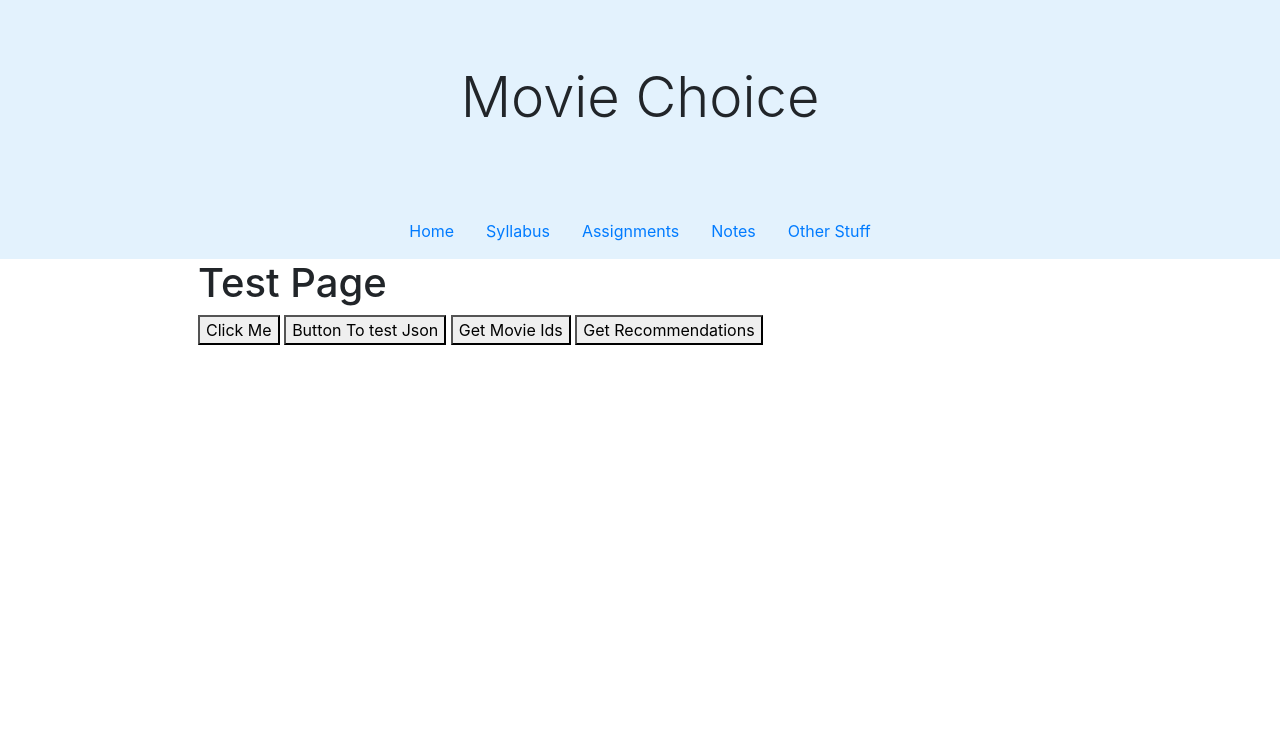
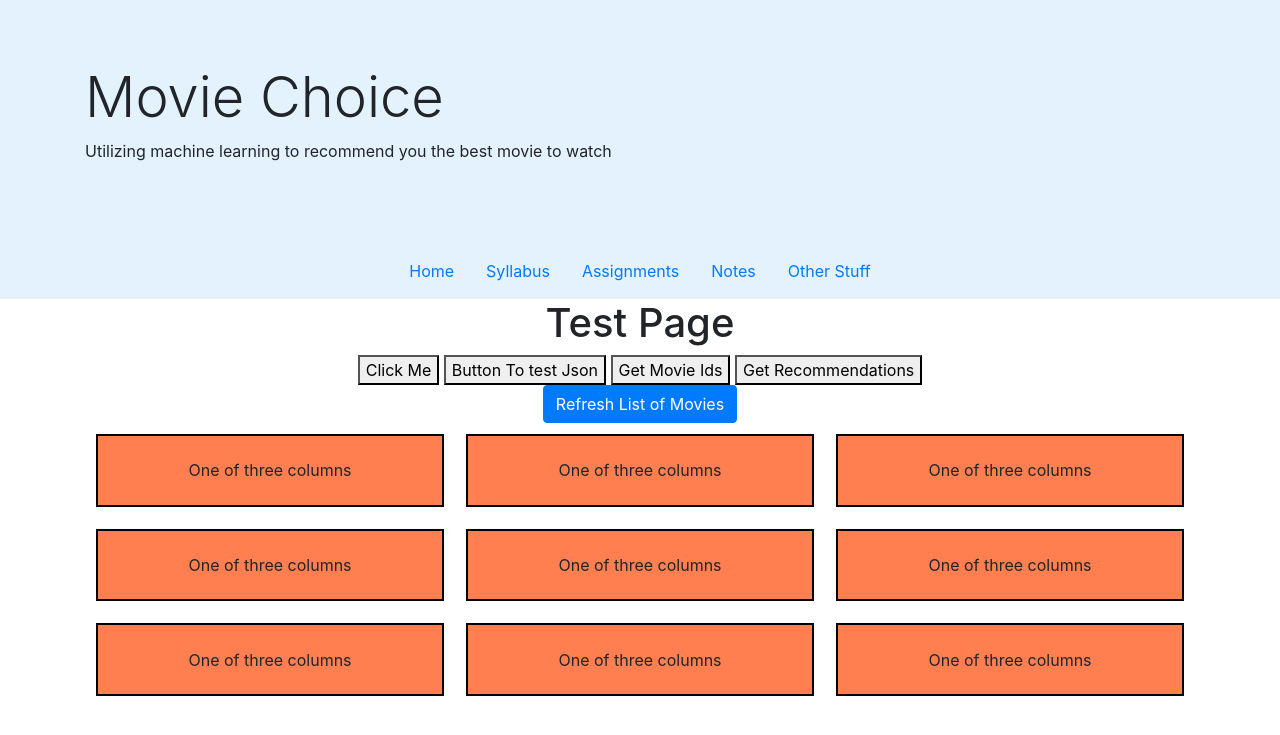
Before and after one commit to jkaczm/MovieChoice, a Django app: page /movieRecommender/ in a window 1280 px wide. Shown: the top 735 px of the page. Run offline with Django 3.2, Linux system fonts and the light colour scheme; some libraries are stand-ins or nearby versions.

Commit message:
updated interface

```diff
--- a/movieRecommender/static/style.css
+++ /dev/null
@@ -1,3 +0,0 @@
-body {
-    background-color: aqua;
-}
--- a/movieRecommender/templates/movieRecommender/app.html
+++ b/movieRecommender/templates/movieRecommender/app.html
@@ -11,9 +11,8 @@
     <meta name="viewport" content="width=device-width, initial-scale=1.0">
     <meta http-equiv="X-UA-Compatible" content="ie=edge">
     <title>Movie Choice</title>
-    <link rel="stylesheet" type="text/css" href="{% static 'style.css' %}"/>
-    <link rel="stylesheet" type="text/css" href="{% static '/css/bootstrap.min.css' %}"/>
-    <link rel="stylesheet" type="text/css" href="{% static '/css/style.css' %}"/>
+    <link rel="stylesheet" type="text/css" href="{% static '/css/bootstrap.min.css' %}" />
+    <link rel="stylesheet" type="text/css" href="{% static '/css/style.css' %}" />
 
     <script src="{% static '/js/bootstrap.min.js' %}"></script>
     <script src="{% static '/js/jquery-1.10.2.js' %}"></script>
@@ -22,7 +21,8 @@
 <body>
     <div class="jumbotron jumbotron-fluid">
         <div class="container">
-            <h1 class="display-4" style="text-align: center">Movie Choice</h1>
+            <h1 class="display-4">Movie Choice</h1>
+            <p>Utilizing machine learning to recommend you the best movie to watch</p>
         </div>
     </div>
 
@@ -46,20 +46,129 @@
         </ul>
     </nav>
 
-    <div class="container" style="padding-left:10%">
+    <div class="container" style="text-align: center">
 
         <h1>Test Page</h1>
         <button id="btn">Click Me</button>
         <button id="btn2">Button To test Json</button>
         <button id="btn-for-ids">Get Movie Ids</button>
         <button id="get-recommendations">Get Recommendations</button>
-        <div id="output"></div>
+        <br>
+        <button id="btn-refresh" type="button" class="btn btn-primary">Refresh List of Movies</button>
+        <br>
+        <div class="container">
+            <div class="row">
+                <div id="11" style="background-color: coral; border:2px solid black; margin:1%; padding: 2%" class="col">
+                    One of three columns
+                </div>
+                <div id="12" style="background-color: coral; border:2px solid black; margin:1%; padding: 2%" class="col">
+                    One of three columns
+                </div>
+                <div id="13" style="background-color: coral; border:2px solid black; margin:1%; padding: 2%" class="col">
+                    One of three columns
+                </div>
+            </div>
+            <div class="row">
+                <div id="21" style="background-color: coral; border:2px solid black; margin:1%; padding: 2%" class="col">
+                    One of three columns
+                </div>
+                <div id="22" style="background-color: coral; border:2px solid black; margin:1%; padding: 2%" class="col">
+                    One of three columns
+                </div>
+                <div id="23" style="background-color: coral; border:2px solid black; margin:1%; padding: 2%" class="col">
+                    One of three columns
+                </div>
+            </div>
+            <div class="row">
+                <div id="31" style="background-color: coral; border:2px solid black; margin:1%; padding: 2%" class="col">
+                    One of three columns
+                </div>
+                <div id="32" style="background-color: coral; border:2px solid black; margin:1%; padding: 2%" class="col">
+                    One of three columns
+                </div>
+                <div id="33" style="background-color: coral; border:2px solid black; margin:1%; padding: 2%" class="col">
+                    One of three columns
+                </div>
+            </div>
+        </div>
 
 
+        <div id="output"></div>
     </div>
 
     <script>
         var testVariable = " hello, I'm a test";
+
+        $("#11").mouseenter(function () {
+            $("#11").css("background-color", "red");
+        });
+        $("#11").mouseleave(function () {
+            $("#11").css("background-color", "coral");
+        });
+        $("#12").mouseenter(function () {
+            $("#12").css("background-color", "red");
+        });
+        $("#12").mouseleave(function () {
+            $("#12").css("background-color", "coral");
+        });
+        $("#13").mouseenter(function () {
+            $("#13").css("background-color", "red");
+        });
+        $("#13").mouseleave(function () {
+            $("#13").css("background-color", "coral");
+        });
+        $("#21").mouseenter(function () {
+            $("#21").css("background-color", "red");
+        });
+        $("#21").mouseleave(function () {
+            $("#21").css("background-color", "coral");
+        });
+        $("#22").mouseenter(function () {
+            $("#22").css("background-color", "red");
+        });
+        $("#22").mouseleave(function () {
+            $("#22").css("background-color", "coral");
+        });
+        $("#23").mouseenter(function () {
+            $("#23").css("background-color", "red");
+        });
+        $("#23").mouseleave(function () {
+            $("#23").css("background-color", "coral");
+        });
+        $("#31").mouseenter(function () {
+            $("#31").css("background-color", "red");
+        });
+        $("#31").mouseleave(function () {
+            $("#31").css("background-color", "coral");
+        });
+        $("#32").mouseenter(function () {
+            $("#32").css("background-color", "red");
+        });
+        $("#32").mouseleave(function () {
+            $("#32").css("background-color", "coral");
+        });
+        $("#33").mouseenter(function () {
+            $("#33").css("background-color", "red");
+        });
+        $("#33").mouseleave(function () {
+            $("#33").css("background-color", "coral");
+        });
+
+        $("#btn-refresh").click(function () {
+            $.get("/movieRecommender/getMovieIds")
+                .done(function (data) {
+                    movieIds = JSON.parse(data);
+                    $("#11").html(movieIds[0][1]);
+                    $("#12").html(movieIds[1][1]);
+                    $("#13").html(movieIds[2][1]);
+                    $("#21").html(movieIds[3][1]);
+                    $("#22").html(movieIds[4][1]);
+                    $("#23").html(movieIds[5][1]);
+                    $("#31").html(movieIds[6][1]);
+                    $("#32").html(movieIds[7][1]);
+                    $("#33").html(movieIds[8][1]);
+                });
+        });
 
         $("#btn").click(function () {
             $("#output").html("Button Was Clicked!");
@@ -74,13 +183,21 @@
 
         $("#btn2").click(function () {
             $("#output").html("Button to test JSON Was Clicked!");
-            var x = { movies : [] };
-            x["movies"][0] = { movieId : 1, rating : 4};
-            x["movies"][1] = { movieId : 2, rating : 2.5};
+            var x = {
+                movies: []
+            };
+            x["movies"][0] = {
+                movieId: 1,
+                rating: 4
+            };
+            x["movies"][1] = {
+                movieId: 2,
+                rating: 2.5
+            };
             console.log(JSON.stringify(x));
 
             $.get("/movieRecommender/testJson", {
-                JSON : JSON.stringify(x),
+                    JSON: JSON.stringify(x),
                 })
                 .done(function (data) {
                     parsedData = JSON.parse(data);
@@ -92,25 +209,37 @@
             $.get("/movieRecommender/getMovieIds")
                 .done(function (data) {
                     movieIds = JSON.parse(data);
+
                     $("#output").html(data);
+
+
+                    $("#11").html(movieIds[0][1]);
+                    $("#12").html(movieIds[1][1]);
+                    $("#13").html(movieIds[2][1]);
+                    $("#21").html(movieIds[3][1]);
+                    $("#22").html(movieIds[4][1]);
+                    $("#23").html(movieIds[5][1]);
+                    $("#31").html(movieIds[6][1]);
+                    $("#32").html(movieIds[7][1]);
+                    $("#33").html(movieIds[8][1]);
                 });
         });
 
         $("#get-recommendations").click(function () {
             var userData = [];
-            userData[0] = [1,2];
-            userData[1] = [2,3];
-            userData[2] = [3,2];
-            userData[3] = [4,4.5];
-            userData[4] = [5,2];
-            userData[5] = [6,3];
-            userData[6] = [7,2];
-            userData[7] = [8,4.5];
-            userData[8] = [9,3];
-            userData[9] = [10,2];
+            userData[0] = [1, 2];
+            userData[1] = [2, 3];
+            userData[2] = [3, 2];
+            userData[3] = [4, 4.5];
+            userData[4] = [5, 2];
+            userData[5] = [6, 3];
+            userData[6] = [7, 2];
+            userData[7] = [8, 4.5];
+            userData[8] = [9, 3];
+            userData[9] = [10, 2];
 
             $.get("/movieRecommender/getRecommendations", {
-                JSON : JSON.stringify(userData),
+                    JSON: JSON.stringify(userData),
                 })
                 .done(function (data) {
                     recommendations = JSON.parse(data);
```
